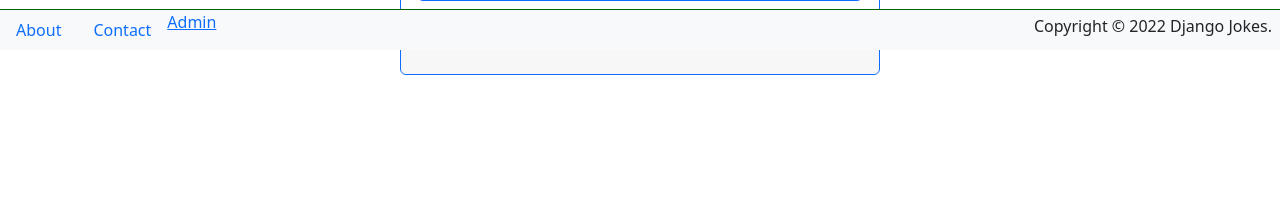
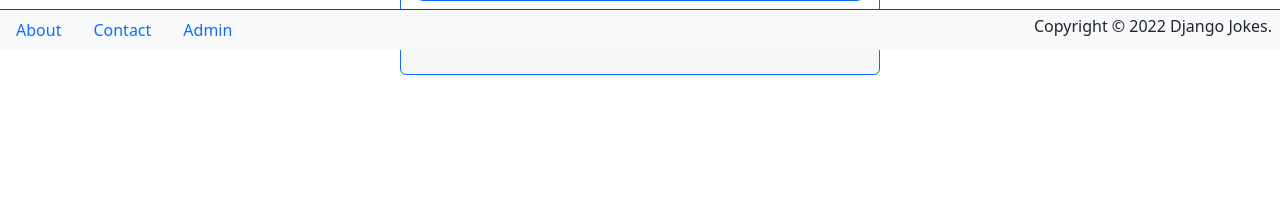
Before and after one commit to jomuni2/djangojokes.com, a Django app: page /account/my-account/ in a window 1280 px wide. Shown: the part 750-963 px from the top of the page. Run offline with Django 5.2, Linux system fonts and the light colour scheme; the visitor is signed in with stand-in values (Sample User, id 1); some libraries are stand-ins or nearby versions.

Commit message:
Made Admin (in base page) look nicer.

```diff
--- a/templates/_base.html
+++ b/templates/_base.html
@@ -95,9 +95,7 @@
           <li class="nav-item"><a class="nav-link" href="{% url 'pages:about-us' %}">About</a></li>
           <li class="nav-item"><a class="nav-link" href="#">Contact</a></li>
           {% if user.is_staff %}
-            <li class="nav-item">
-              <a class="nav-item" href="/admin">Admin</a>
-            </li>
+            <li class="nav-item"><a class="nav-link" href="/admin">Admin</a></li>
           {% endif %}
         </ul>
       </nav>
```
